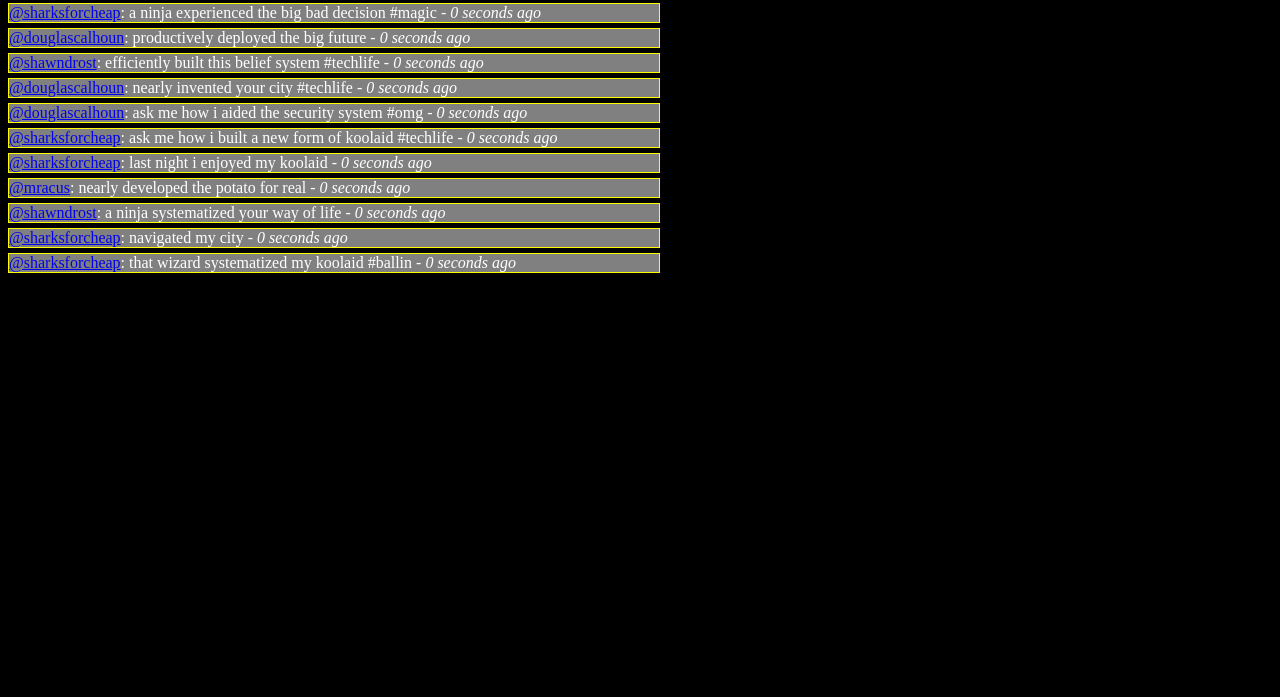
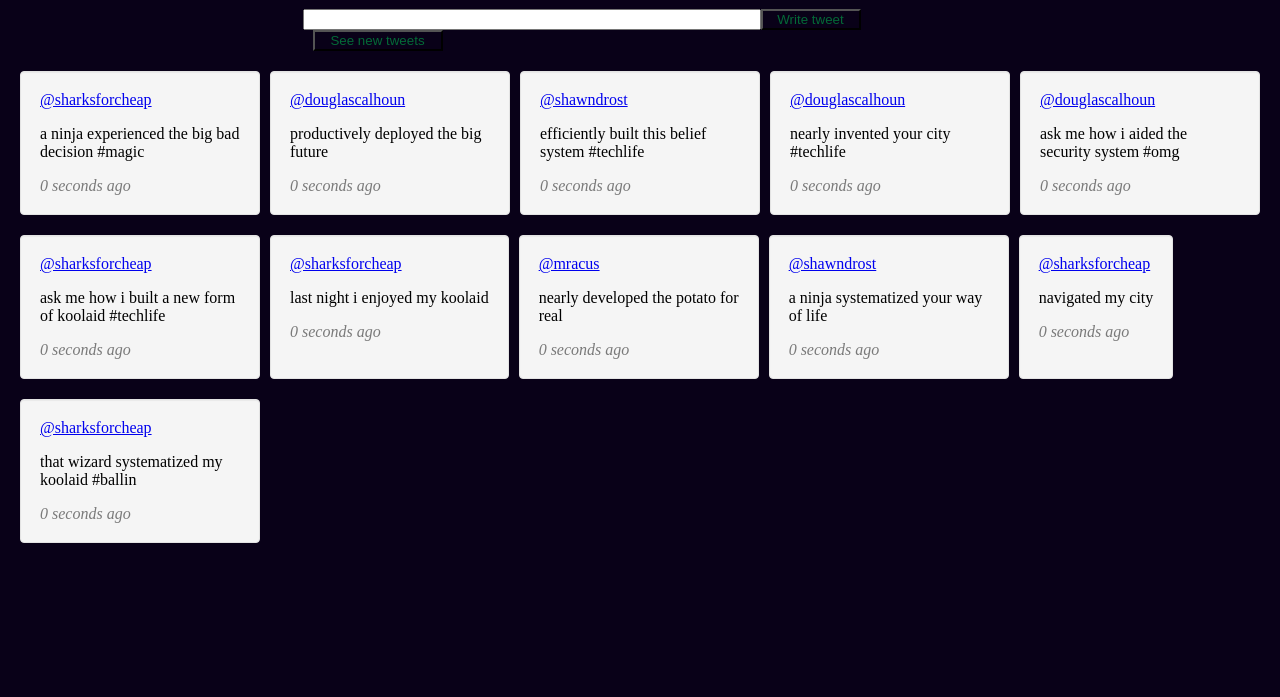
Before and after one commit to danielkang674/twittler, a plain HTML site: page index.html in a window 1280 px wide. Shown: the part 103-800 px from the top of the page. Drawn offline with Linux system fonts and the light colour scheme.

Commit message:
Name click refactor and CSS added

```diff
--- a/main.css
+++ b/main.css
@@ -1,28 +1,55 @@
 body{
-  background-color: black;
+  background-color: #090118;
+  margin: 0 0 0 20px;
 }
 
 h1{
-  color: white;
+  color: #645F73;
+  text-align: center;
+  font-size: 45px;
 }
 
 .tweet{
-  background-color: grey;
-  border: 1px solid yellow;
-  max-width: 650px;
-  margin: 5px 0px 5px 0px;
-  color: white;
+  min-height: 20px;
+  padding: 19px;
+  margin-bottom: 20px;
+  margin-right: 10px;
+  background-color: #f5f5f5;
+  border: 1px solid #e3e3e3;
+  border-radius: 4px;
+  -webkit-box-shadow: inset 0 1px 1px rgba(0,0,0,.05);
+  box-shadow: inset 0 1px 1px rgba(0,0,0,.05);
+  max-width: 200px;
 }
 
 .seeNewTweetsBtn{
   margin: 0 0 0 10px;
+  width: 130px;
 }
 
 #inputTweet{
-  width: 446px;
+  width: 450px;
+}
+
+#submit{
+  width: 100px;
 }
 
 button{
-  background-color: black;
-  color: white;
+  background-color: #090118;
+  color: #046937;
 }
+
+a{
+  display: flex;
+}
+
+.tweet-area{
+  display: flex;
+  flex-wrap: wrap;
+}
+
+.input-area{
+  margin: 0 auto 20px;
+  width: 695px;
+}
--- a/main.js
+++ b/main.js
@@ -67,15 +67,18 @@ $(document).ready(function(){
       });
       view.seeNewTweets();
     },
-    title(){
+    title(user){
+      let name = user? `<h1>${user}'s tweets` : `<h1>DK's Twittler App</h1>`;
       let $title = $('<div class="title"></div>');
-      $title.append('<h1>DK\'s Twittler App</h1>');
+      $title.append(name);
       this.$body.prepend($title);
     },
     createTweets(tweets, users){
+      users = Array.isArray(users)? users : [users];
       for(let tweet of tweets){
         let $tweet = $(`<div class="tweet"></div>`);
-        $tweet.html(`: ${tweet.message} - <i>${timeSince(tweet.created_at)} ago</i>`);
+        $tweet.append(`<p>${tweet.message}</p>`);
+        $tweet.append(`<i style="opacity: 0.5">${timeSince(tweet.created_at)} ago</i>`);
         $tweet.prepend(`<a href="#" class="${tweet.user}">@${tweet.user}</a>`);
         $tweet.prependTo(this.$tweetArea);
       }
@@ -83,6 +86,7 @@ $(document).ready(function(){
         $(`.${user}`).click(function(){
           view.seeUserTweets(user);
           view.inputArea();
+          view.title(user);
         });
       }
     }
```
